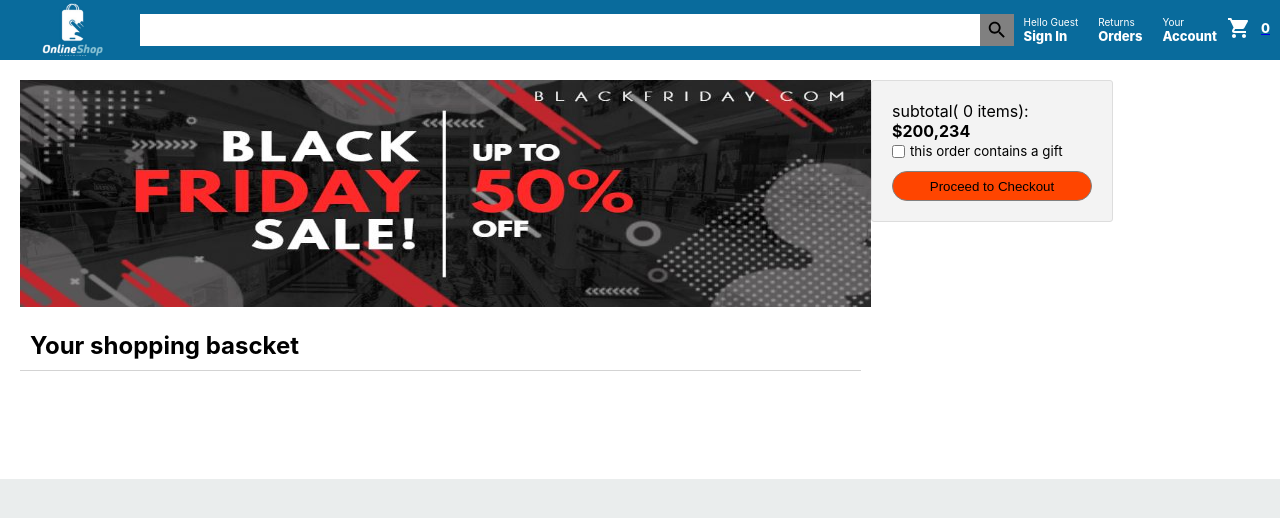
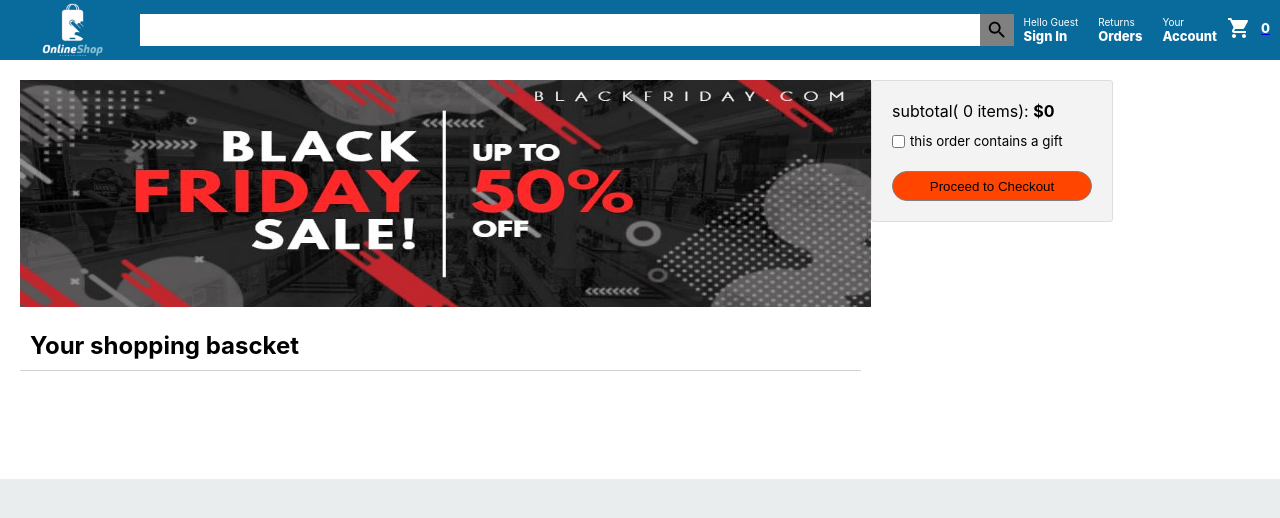
Before and after one commit to anismansour/store, a React (Create React App) app: page /checkout in a window 1280 px wide. Shown: the top 518 px of the page. Built offline with nearby package versions, Linux system fonts and the light colour scheme.

Commit message:
basket subtotal working

```diff
--- a/src/components/Subtotal.js
+++ b/src/components/Subtotal.js
@@ -1,9 +1,18 @@
+/* eslint-disable no-unused-vars */
 import React from 'react';
 import './style/Subtotal.css';
 import CurrencyFormat from 'react-currency-format';
+import { useStateValue } from '../context API/StateProvider';
 
 function Subtotal() {
-  let value = 200234;
+  const [{ basket }, dispatch] = useStateValue();
+  let value = 0;
+  const total = () => {
+    for (let i = 0; i <= basket.length - 1; i++) {
+      value = value + basket[i].price;
+    }
+  };
+  total();
   return (
     <div className="subtotal">
       <CurrencyFormat
```
